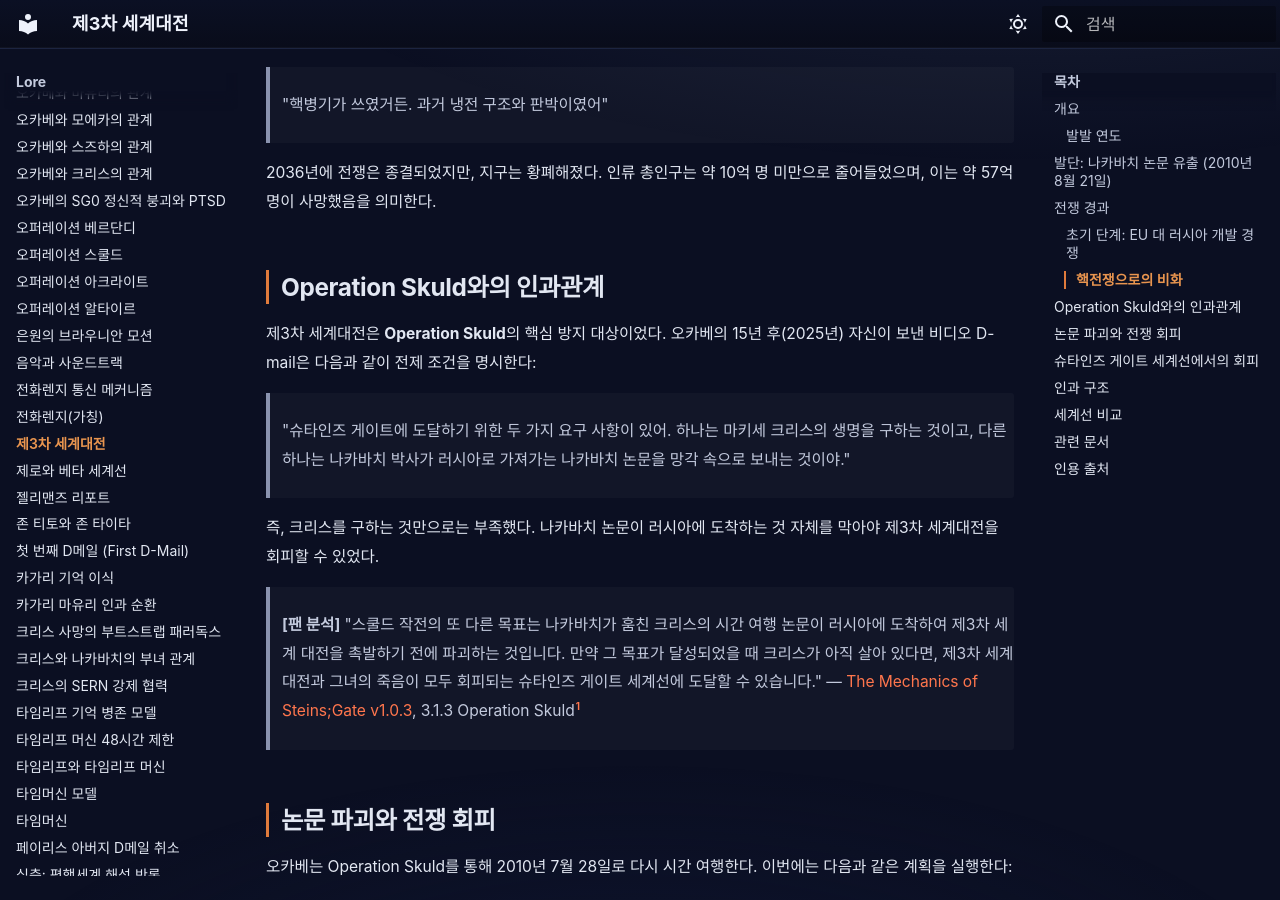
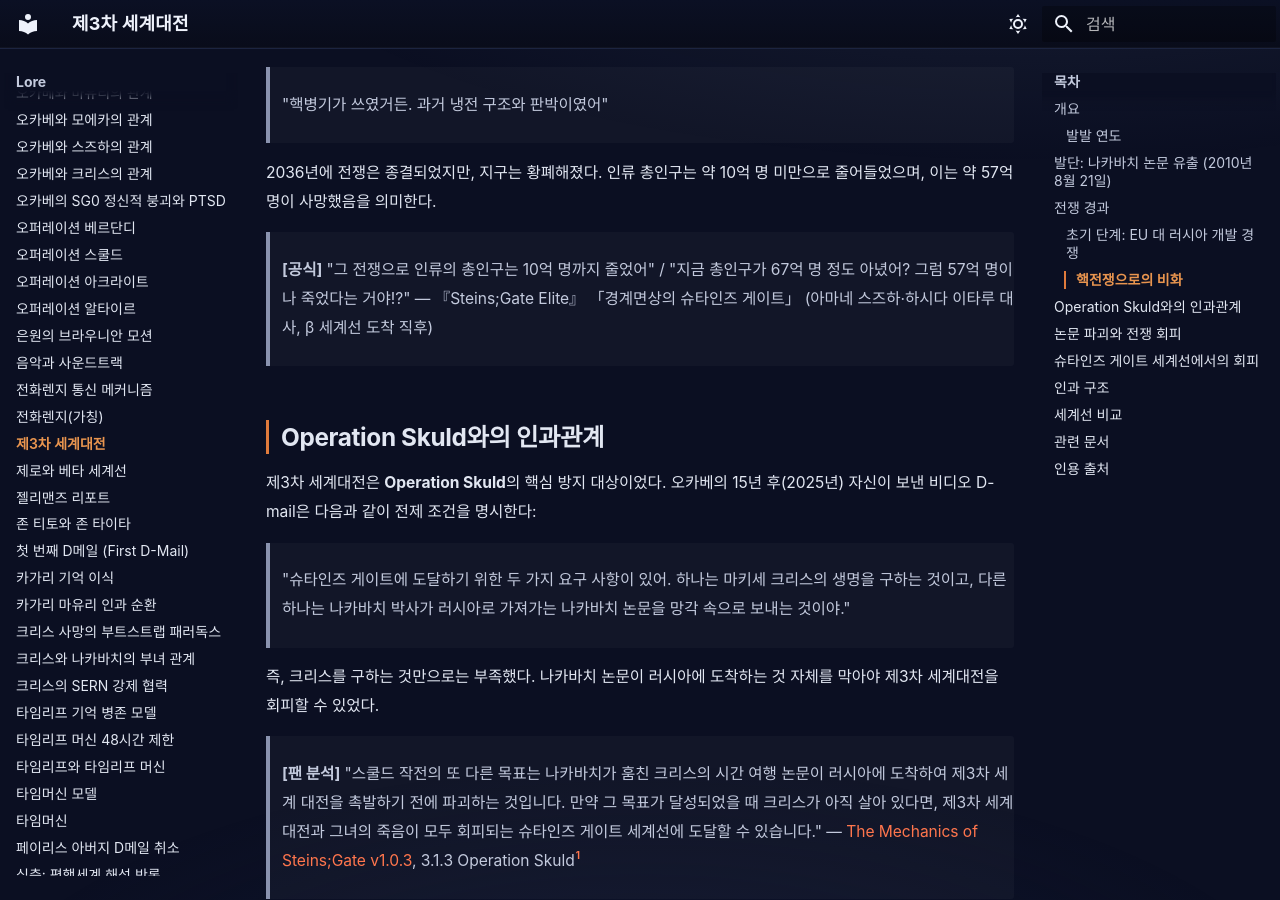
Before and after one commit to sgwiki/sgwiki.github.io, an MkDocs documentation site: the page built from wiki/lore/제3차-세계대전.md, in a window 1280 px wide and 900 px high, scrolled down 2028 px. Built offline with MkDocs 1.6.1 and Material for MkDocs 9.7.7, drawn with Linux system fonts in a browser that asks for light colours; some web fonts are replaced.

Commit message:
feat(wiki): 제3차-세계대전 — P10 2c1ccca3 패치 적용

```diff
--- a/wiki/lore/제3차-세계대전.md
+++ b/wiki/lore/제3차-세계대전.md
@@ -54,6 +54,8 @@ description: "베타 어트랙터 필드의 2036년 미래는 제3차 세계대
 > "핵병기가 쓰였거든. 과거 냉전 구조와 판박이였어"
 
 2036년에 전쟁은 종결되었지만, 지구는 황폐해졌다. 인류 총인구는 약 10억 명 미만으로 줄어들었으며, 이는 약 57억 명이 사망했음을 의미한다.
+
+> **[공식]** "그 전쟁으로 인류의 총인구는 10억 명까지 줄었어" / "지금 총인구가 67억 명 정도 아녔어? 그럼 57억 명이나 죽었다는 거야!?" — 『Steins;Gate Elite』 「경계면상의 슈타인즈 게이트」 (아마네 스즈하·하시다 이타루 대사, β 세계선 도착 직후)
 
 ## Operation Skuld와의 인과관계
 
```
